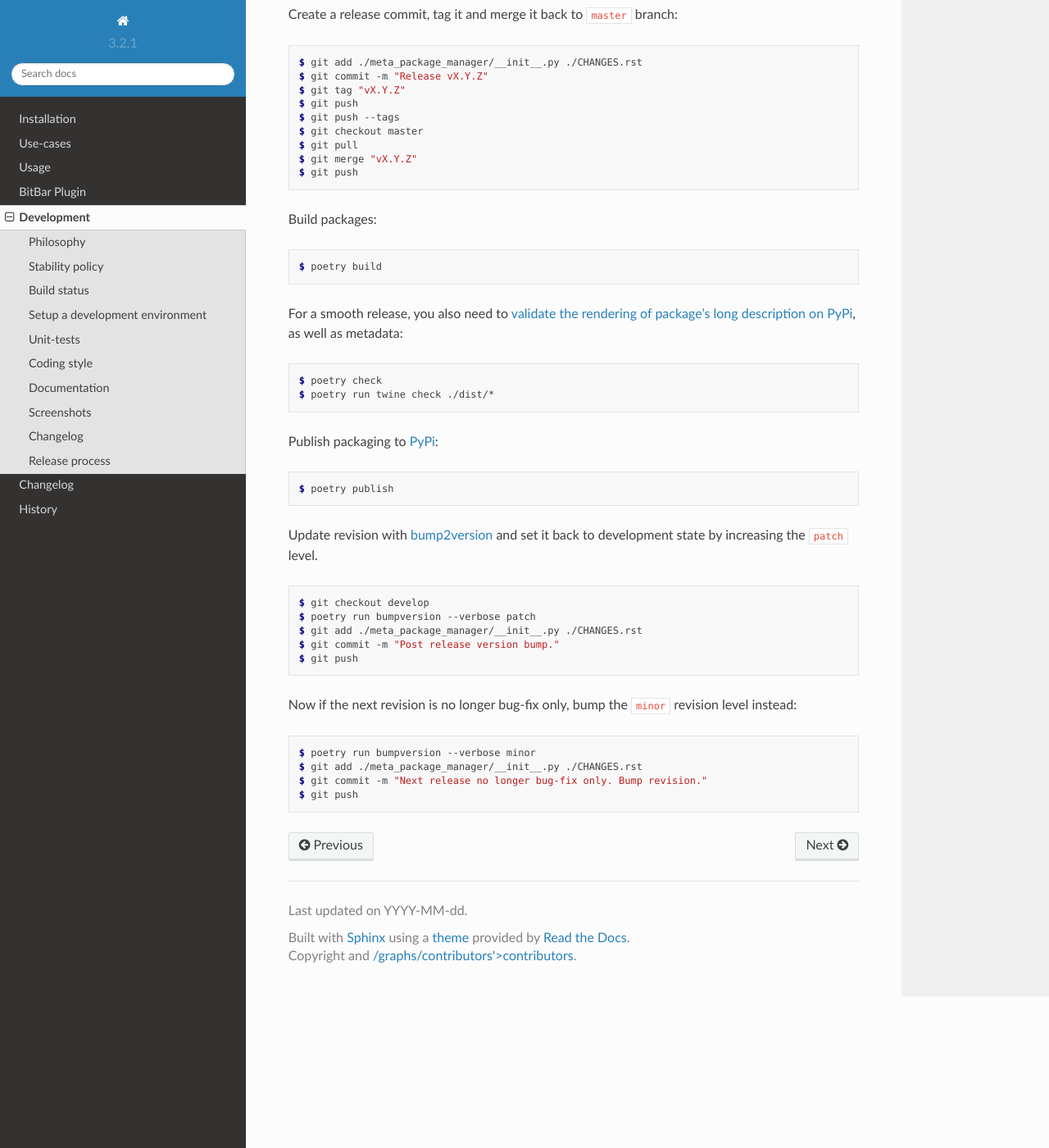
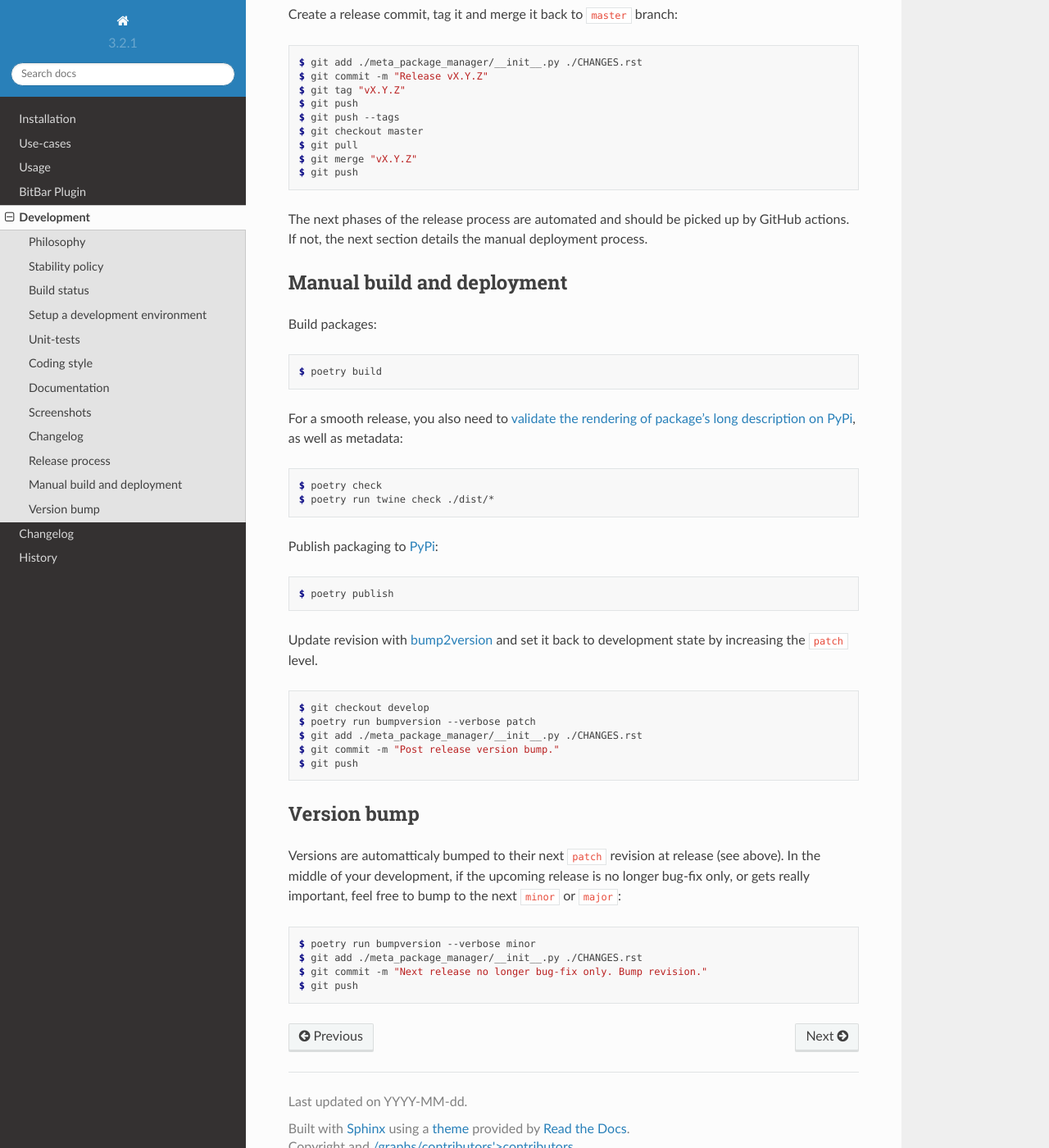
Before and after one commit to kdeldycke/meta-package-manager, a Sphinx documentation site: the page built from docs/development.rst, in a window 1280 px wide and 1400 px high, scrolled down 2947 px. Shown: the whole window at 82% size. Built offline with Sphinx 7.4.7 and the Read the Docs theme 2.0.0, drawn with Linux system fonts in a browser that asks for light colours; pages that are not in the unit, such as notebooks, are missing from menus; the version number is read from the project's files by our own code.

Commit message:
Automate package building and deployment phases.

```diff
--- a/CHANGES.rst
+++ b/CHANGES.rst
@@ -6,6 +6,8 @@ Changelog
 --------------------------------------------------------------------------------------------------
 
 .. note:: This version is not yet released and is under active development.
+
+* [mpm] Automate publishing of package to PyPi on tagging.
 
 
 `3.2.0 (2020-05-31) <https://github.com/kdeldycke/meta-package-manager/compare/v3.1.0...v3.2.0>`_
--- a/docs/development.rst
+++ b/docs/development.rst
@@ -214,6 +214,13 @@ Create a release commit, tag it and merge it back to ``master`` branch:
     $ git merge "vX.Y.Z"
     $ git push
 
+The next phases of the release process are automated and should be picked up by
+GitHub actions. If not, the next section details the manual deployment process.
+
+
+Manual build and deployment
+---------------------------
+
 Build packages:
 
 .. code-block:: shell-session
@@ -247,8 +254,14 @@ and set it back to development state by increasing the ``patch`` level.
     $ git commit -m "Post release version bump."
     $ git push
 
-Now if the next revision is no longer bug-fix only, bump the ``minor``
-revision level instead:
+
+Version bump
+------------
+
+Versions are automatticaly bumped to their next ``patch`` revision at release
+(see above). In the middle of your development, if the upcoming release is no
+longer bug-fix only, or gets really important, feel free to bump to the next
+``minor`` or ``major``:
 
 .. code-block:: shell-session
 
```
Also changed, not shown: 1 other file.
